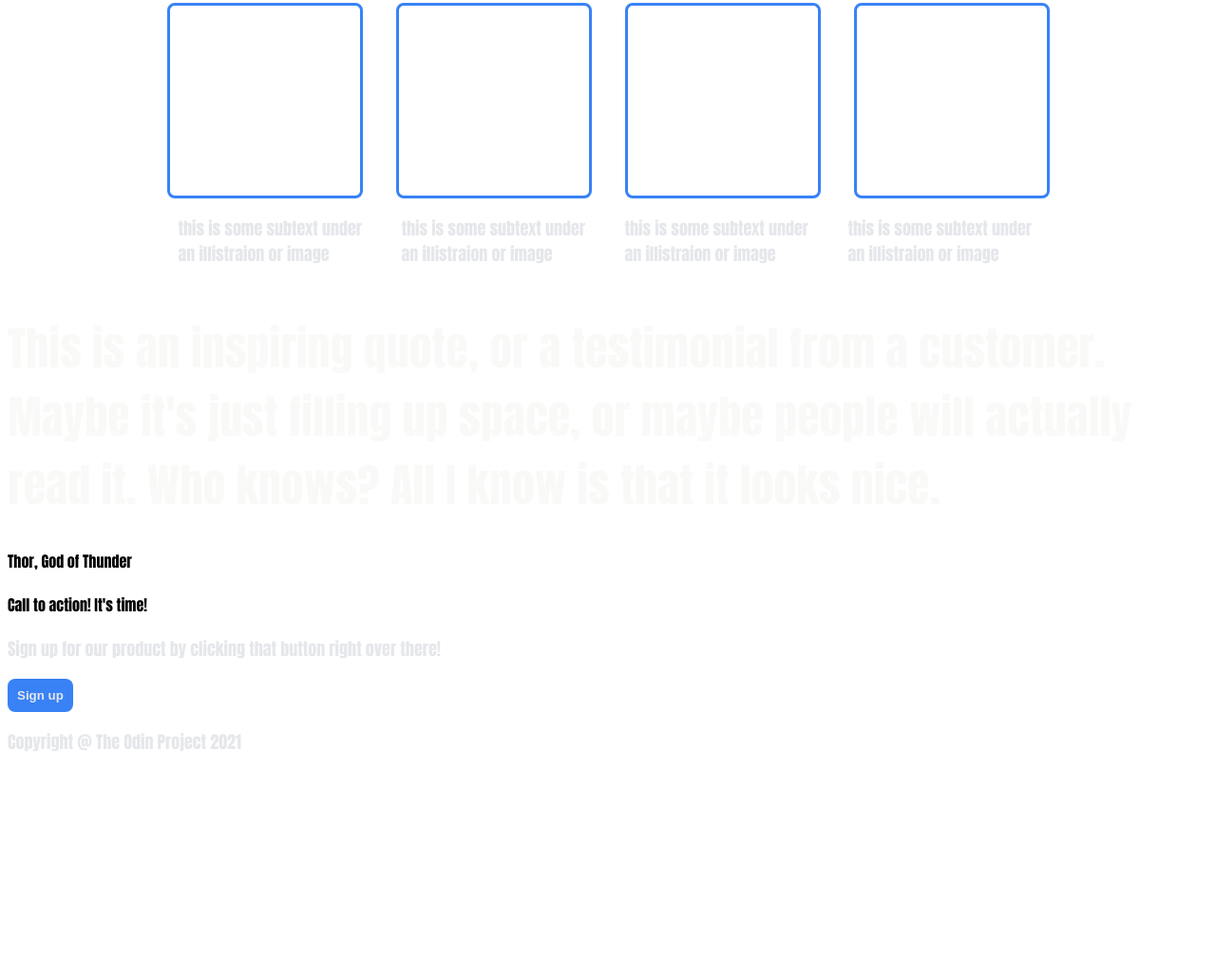
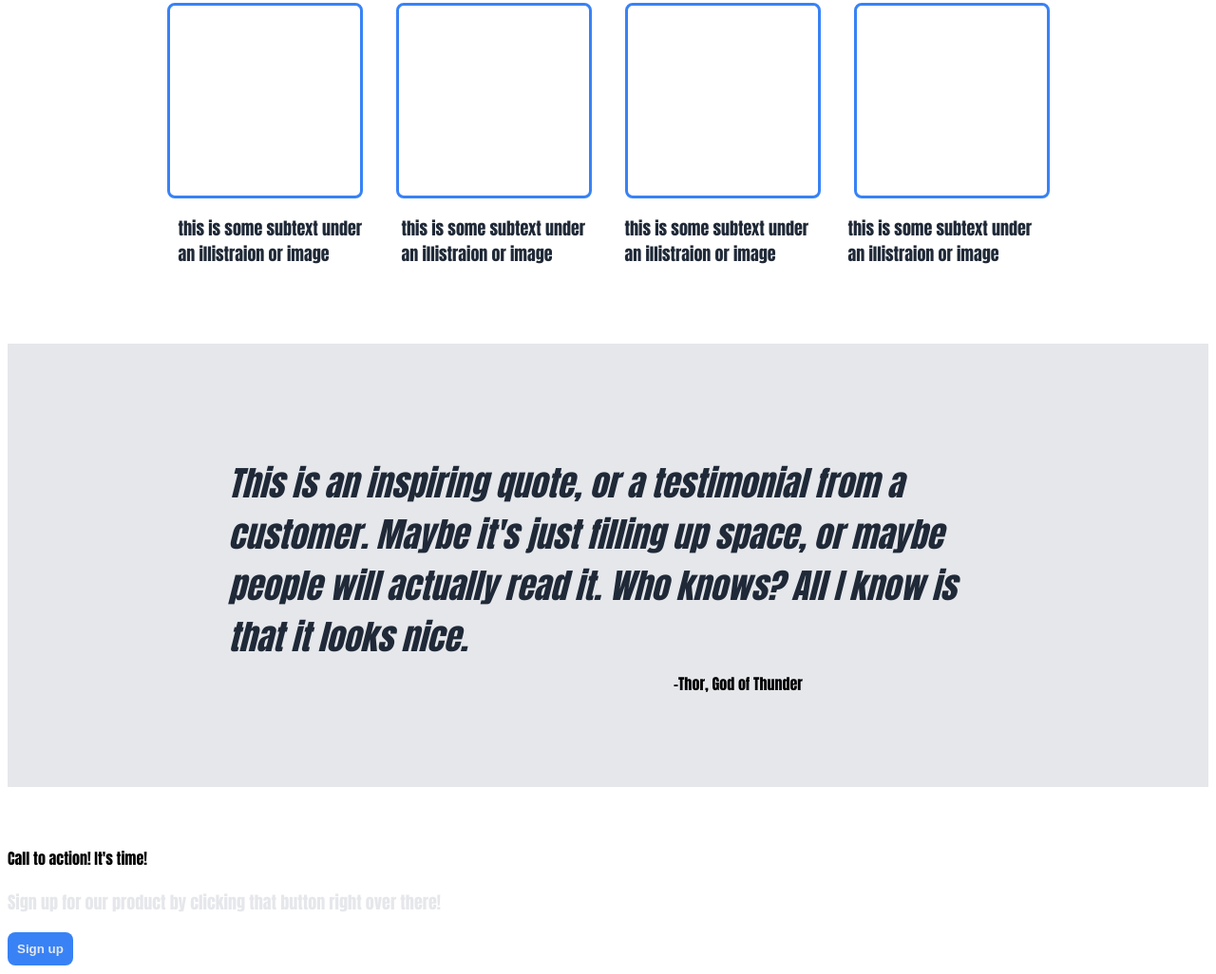
Before and after one commit to No-Robots/Landing-page, a plain HTML site: page index.html in a window 1280 px wide. Shown: the part 857-1883 px from the top of the page at 95% size. Before the commit the page ends 1670 px from the top, so only its background shows below. Drawn offline with Linux system fonts and the light colour scheme.

Commit message:
finished quote section

```diff
--- a/index.html
+++ b/index.html
@@ -49,7 +49,7 @@
             Maybe it's just filling up space, or maybe people will actually
             read it. Who knows? All I know is that it looks nice.
         </h1>
-        <h4>Thor, God of Thunder</p>
+        <h4>-Thor, God of Thunder</p>
     </div>
 
     <div class="action">
--- a/style.css
+++ b/style.css
@@ -103,6 +103,7 @@ button{
 .rp p{
     max-width: 200px;
     flex-wrap: wrap;
+    color:#1f2937;
 }
 
 .rimg{
@@ -128,3 +129,34 @@ button{
     margin-right: 10%;
     margin-left: 10%;
 }
+
+.quote{
+    background-color: #e5e7eb;
+    display: flex;
+    flex-direction: column;
+    justify-content: center;
+    align-items: center;
+    margin-top: 5%;
+    margin-bottom: 5%;
+    padding: 5%;
+}
+
+.quote h1{
+    color: #1f2937;
+    font-size: 36px;
+    font-style: italic;
+    font-weight: lighter;
+    margin-top: 5%;
+    margin-bottom: -1%;
+    display: flex;
+    min-width:  300px;
+    max-width: 800px;
+    flex-wrap: wrap;
+}
+
+.quote h4{
+    display: flex;
+    align-self: flex-end;
+    margin-right: 32%;
+    font-weight: 900;
+}
```
